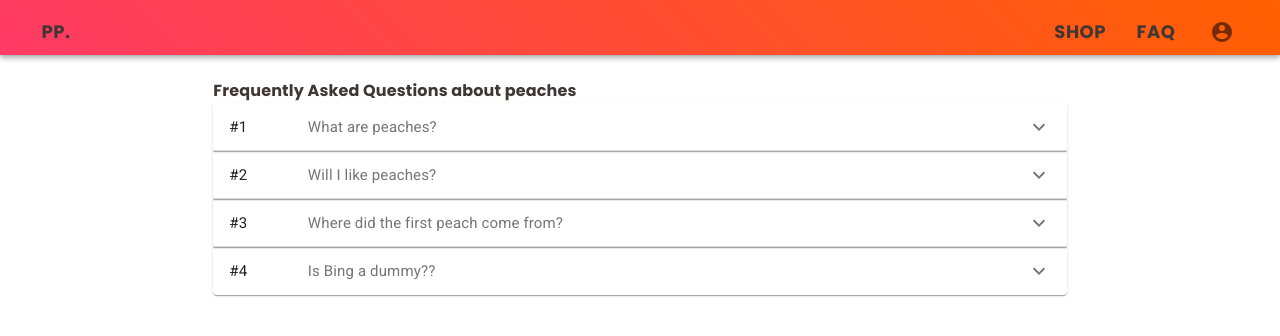
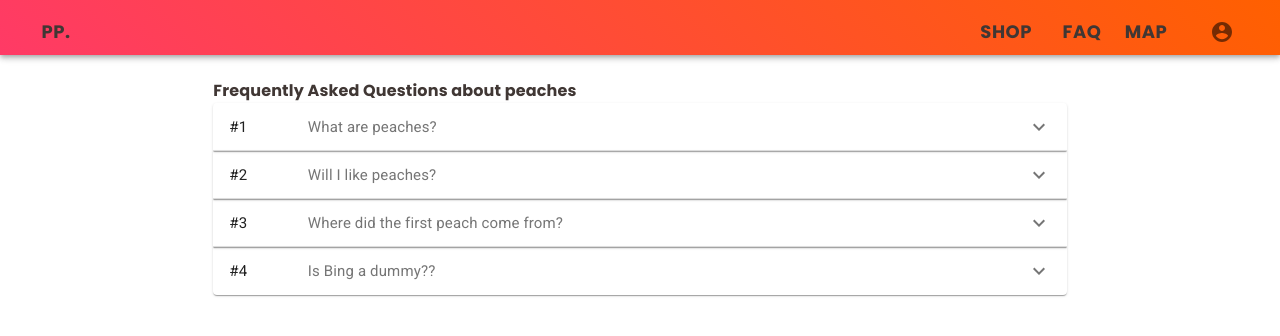
Before and after one commit to haozoo/practice-website, a React (Create React App) app: page /FAQ in a window 1280 px wide. Shown: the top 336 px of the page. Built offline with nearby package versions, Linux system fonts and the light colour scheme.

Commit message:
Tried adding a map property using react-map-interaction

```diff
--- a/package.json
+++ b/package.json
@@ -11,6 +11,7 @@
     "@testing-library/user-event": "^12.8.3",
     "react": "^17.0.2",
     "react-dom": "^17.0.2",
+    "react-map-interaction": "^2.0.0",
     "react-router-dom": "^5.2.0",
     "react-scripts": "4.0.3",
     "web-vitals": "^1.1.1"
--- a/src/Header.js
+++ b/src/Header.js
@@ -57,6 +57,11 @@ const Header = () => {
           <Button className={classes.buttonStyle} color='inherit'>
             FAQ
           </Button>
+          <Link className={classes.linkStyle} to='/Map'>
+            <Button className={classes.buttonStyle} color='inherit'>
+              MAP
+            </Button>
+          </Link>
         </Link>
         <Link className={classes.linkStyle} to='/Profile'>
           <IconButton>
--- a/src/Main.jsx
+++ b/src/Main.jsx
@@ -5,6 +5,7 @@ import Home from './pages/Home';
 import Shop from './pages/Shop';
 import FAQ from './pages/FAQ';
 import Profile from './pages/Profile';
+import Map from './pages/Map';
 
 const Main = () => {
   return (
@@ -15,6 +16,7 @@ const Main = () => {
       <Route exact path='/Shop' component={Shop}></Route>
       <Route exact path='/FAQ' component={FAQ}></Route>
       <Route exact path='/Profile' component={Profile}></Route>
+      <Route exact path='/Map' component={Map}></Route>
     </Switch>
   );
 };
--- a/src/pages/Home.jsx
+++ b/src/pages/Home.jsx
@@ -7,7 +7,6 @@ import {
 } from '@material-ui/core';
 import React from 'react';
 import ImageCard from './ImageCard';
-import Image from './peaches.jpg';
 import ImageGridList from './ImageGridList';
 import MiniShop from './MiniShop';
 
@@ -18,12 +17,6 @@ const useStyles = makeStyles({
     color: 'white',
     height: 0,
     padding: 0,
-  },
-  paperContainer: {
-    backgroundImage: `url(${Image})`,
-    height: 1356,
-    width: 2560,
-    paddingRight: '56.25%',
   },
 });
 
--- /dev/null
+++ b/src/pages/Map.jsx
@@ -0,0 +1,14 @@
+import { Box, Button } from '@material-ui/core';
+import React from 'react';
+import Map1 from './map1.jpg';
+import { MapInteractionCSS } from 'react-map-interaction';
+
+function Map() {
+  return (
+    <MapInteractionCSS zoom='disabled'>
+      <img src='https://images.unsplash.com/photo-1582909146538-22dfdbc8d0d2?ixid=MXwxMjA3fDB8MHxwaG90by1wYWdlfHx8fGVufDB8fHw%3D&ixlib=rb-1.2.1&auto=format&fit=crop&w=1441&q=80' />
+    </MapInteractionCSS>
+  );
+}
+
+export default Map;
```
Also changed, not shown: 2 other files (tests, documents, lock files or other folders).
